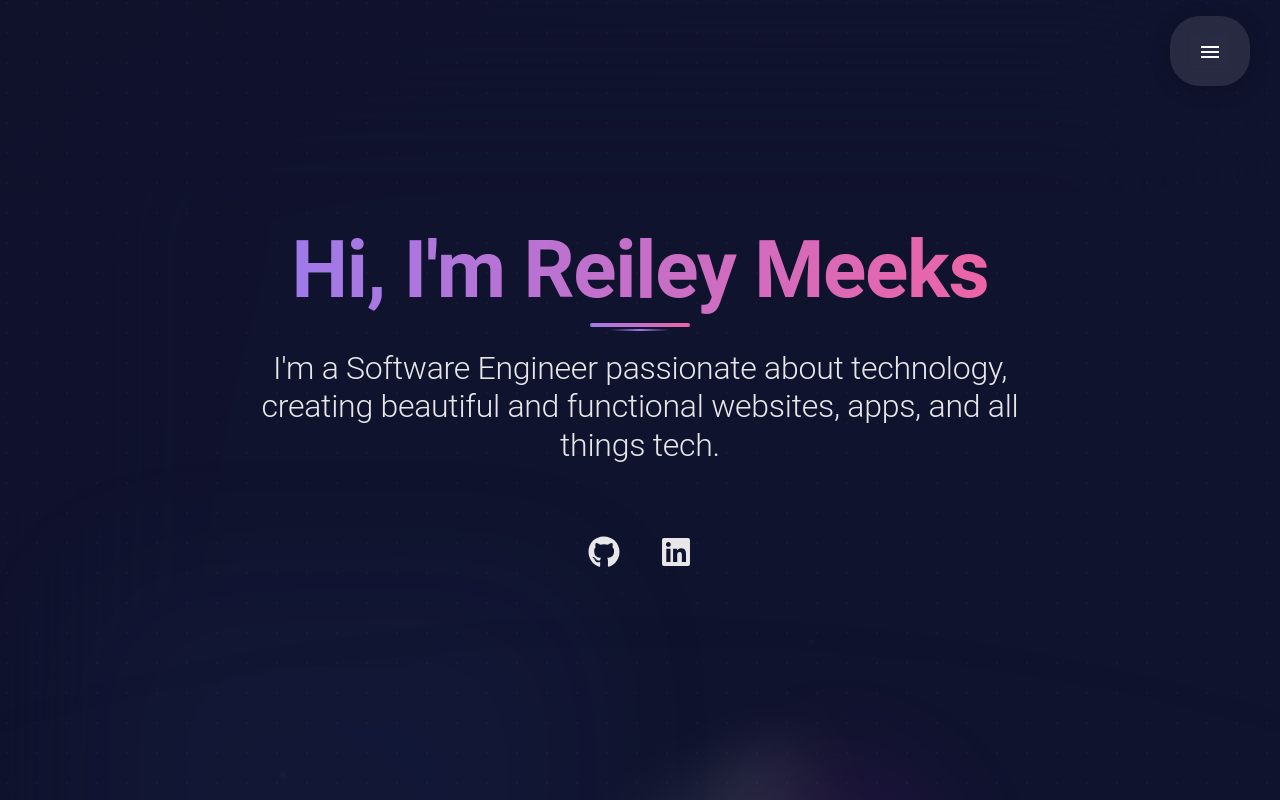
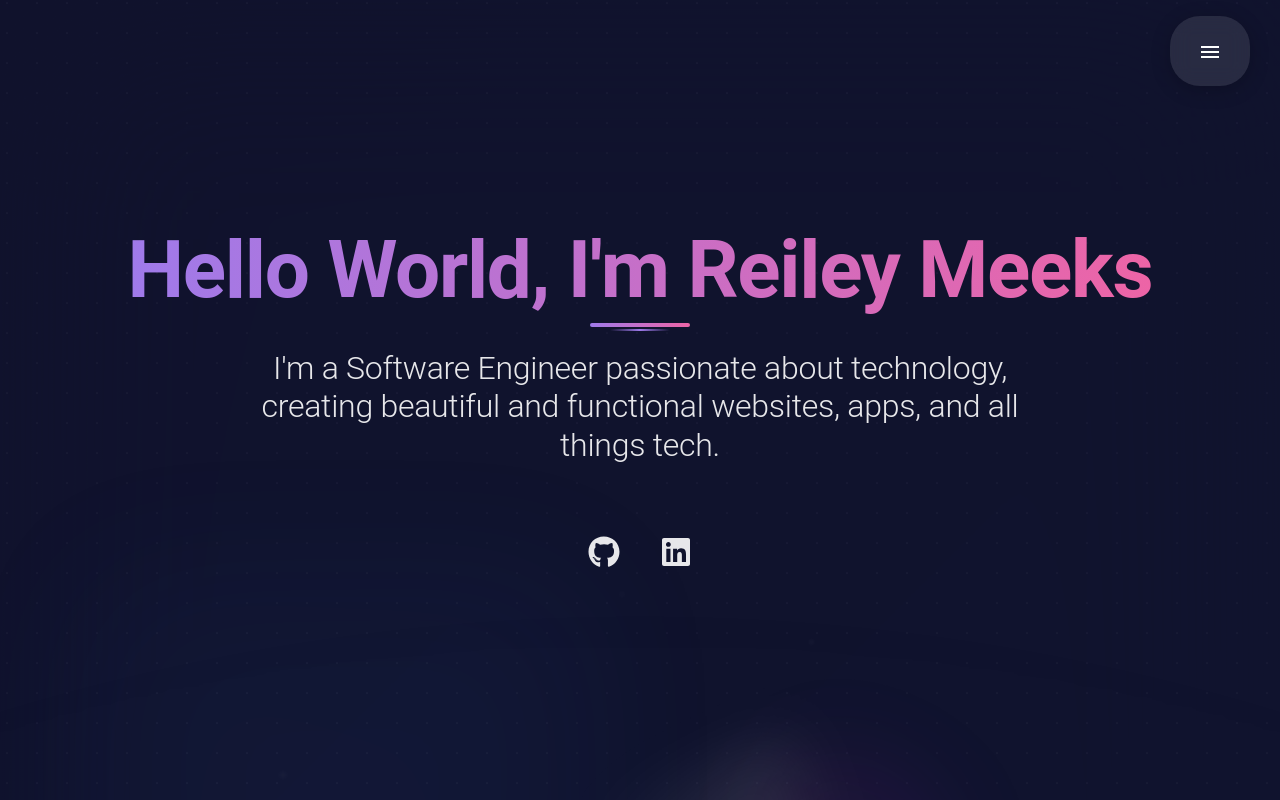
Before and after one commit to ReileyMeeks/Reiley_Meeks_Portfolio, a Next.js app: page / in a window 1280 px wide. Shown: the top 800 px of the page. Built offline with nearby package versions, Linux system fonts and the light colour scheme.

Commit message:
Hello World

```diff
--- a/components/sections/HomeSection.tsx
+++ b/components/sections/HomeSection.tsx
@@ -80,7 +80,7 @@ export default function HomeSection() {
                 WebkitTextFillColor: "transparent",
               }}
             >
-              Hi, I&apos;m Reiley Meeks
+              Hello World, I&apos;m Reiley Meeks
             </Typography>
           </Box>
           <Box
```
